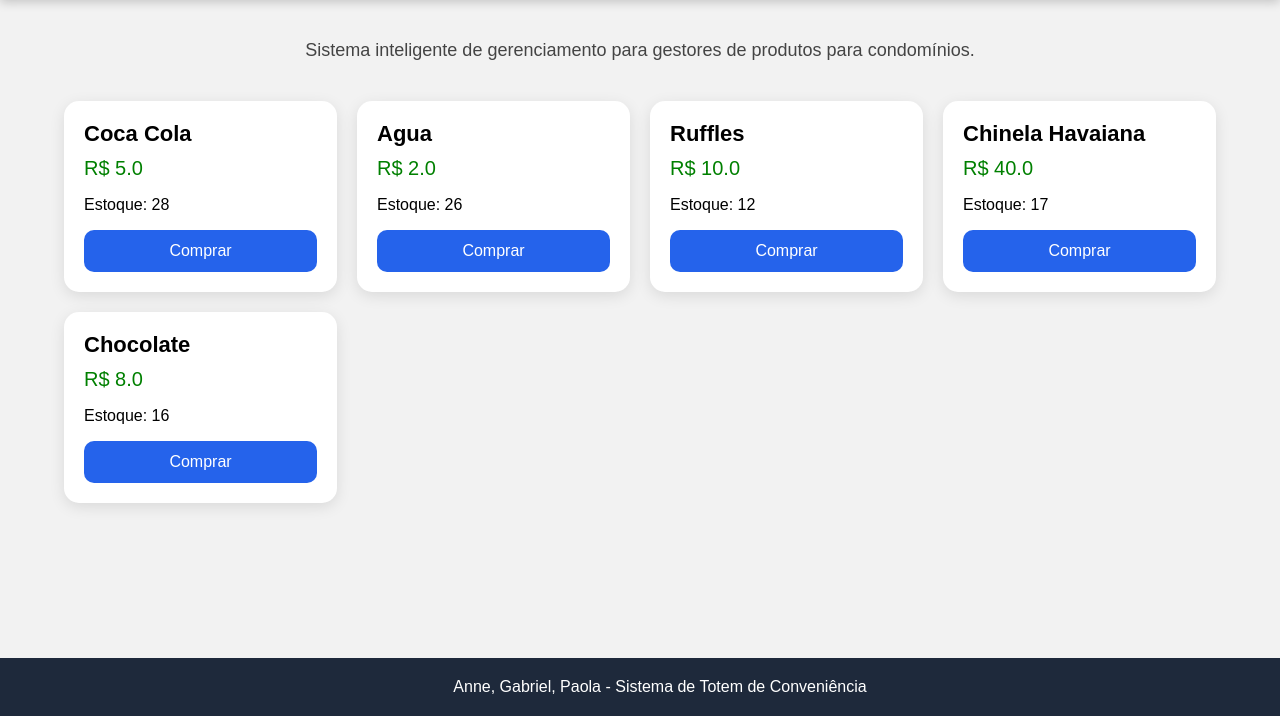
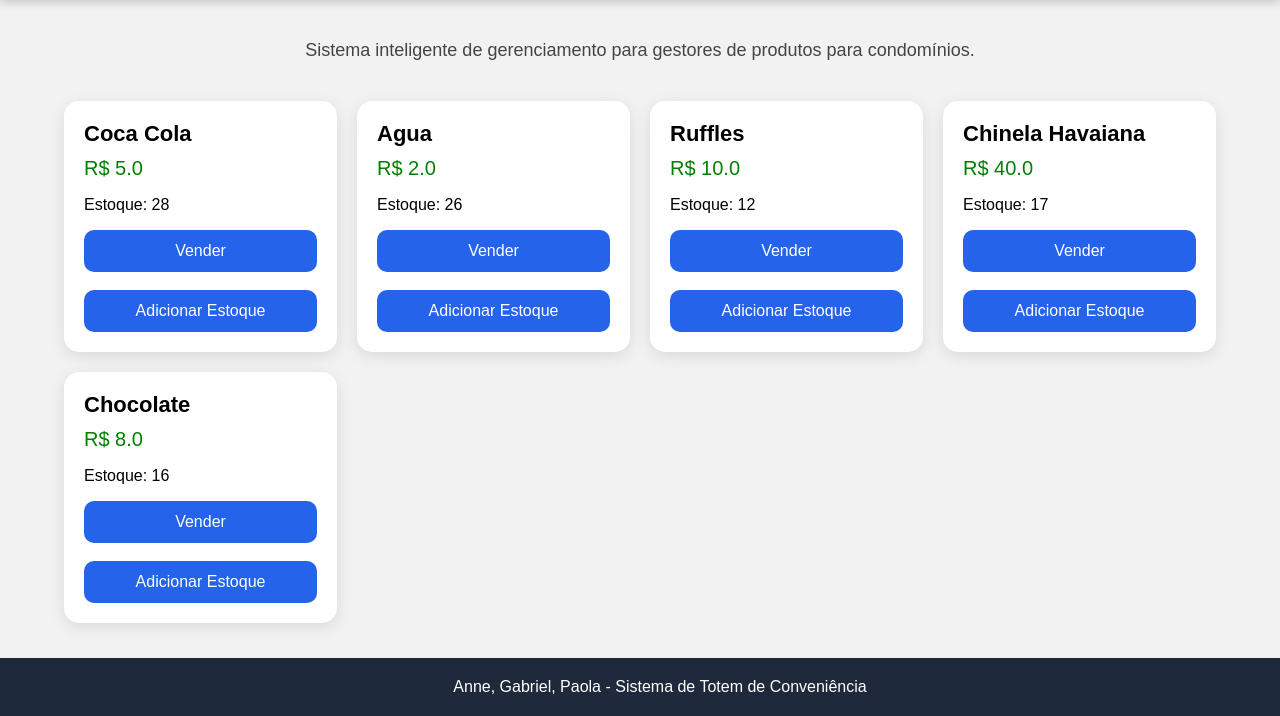
Before and after one commit to naiubchaves-lgtm/Sistema-de-estoques, a Django app: template karla/estoque/templates/inicio.html in a window 1280 px wide. Shown: the part 84-800 px from the top of the page. Run offline with Django 5.2, Linux system fonts and the light colour scheme; the template is opened without the code that fills it: values that come from a table or form of the project are taken from there, others are empty; data comes from the database, SQL or seed files in the repository; both versions use the stored data as it was after the commit; parts of the project's set-up code (start-up, migrations or seed data) failed here and were passed over.

Commit message:
Adicionando botoes de estoque

```diff
--- a/karla/estoque/templates/inicio.html
+++ b/karla/estoque/templates/inicio.html
@@ -139,8 +139,24 @@
                         name="produto_id"
                         value="{{ produto.id }}">
 
-                    <button type="submit">
-                         Comprar
+                    <button
+                        type="submit"
+                        name="acao"
+                        value="vender">
+
+                        Vender
+
+                    </button>
+
+                    <br><br>
+
+                    <button
+                        type="submit"
+                        name="acao"
+                        value="adicionar">
+
+                        Adicionar Estoque
+
                     </button>
 
                 </form>
```
Also changed, not shown: karla/estoque/views.py (+13 -8 lines), README.md, karla/db.sqlite3.
